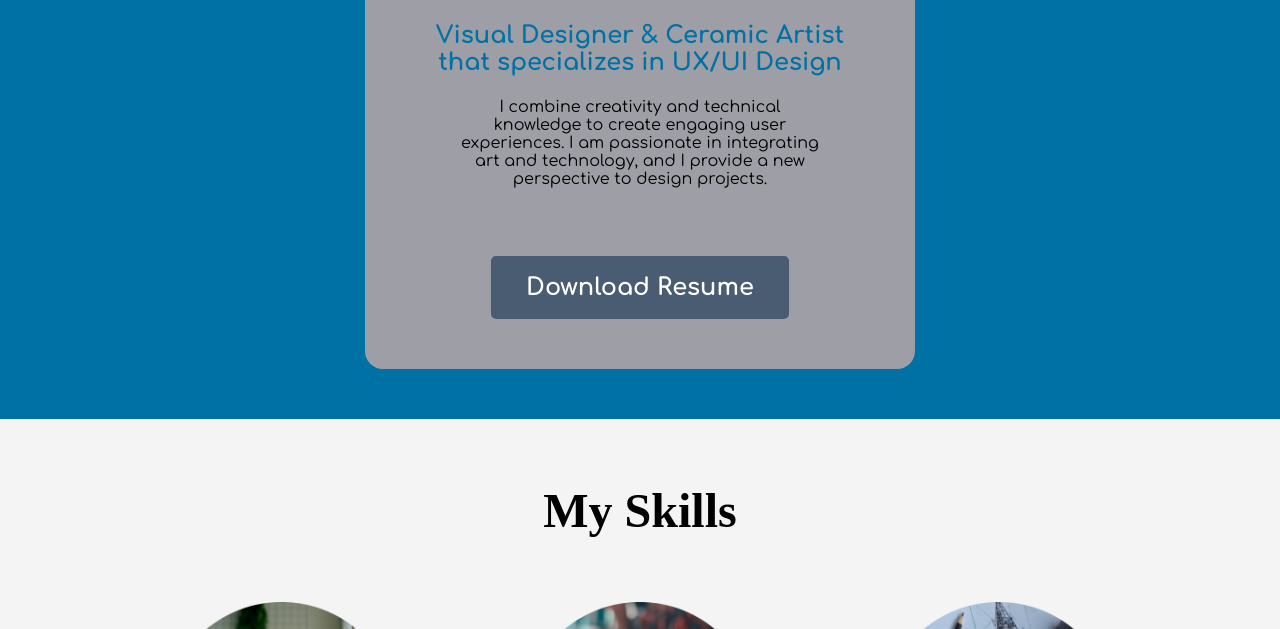
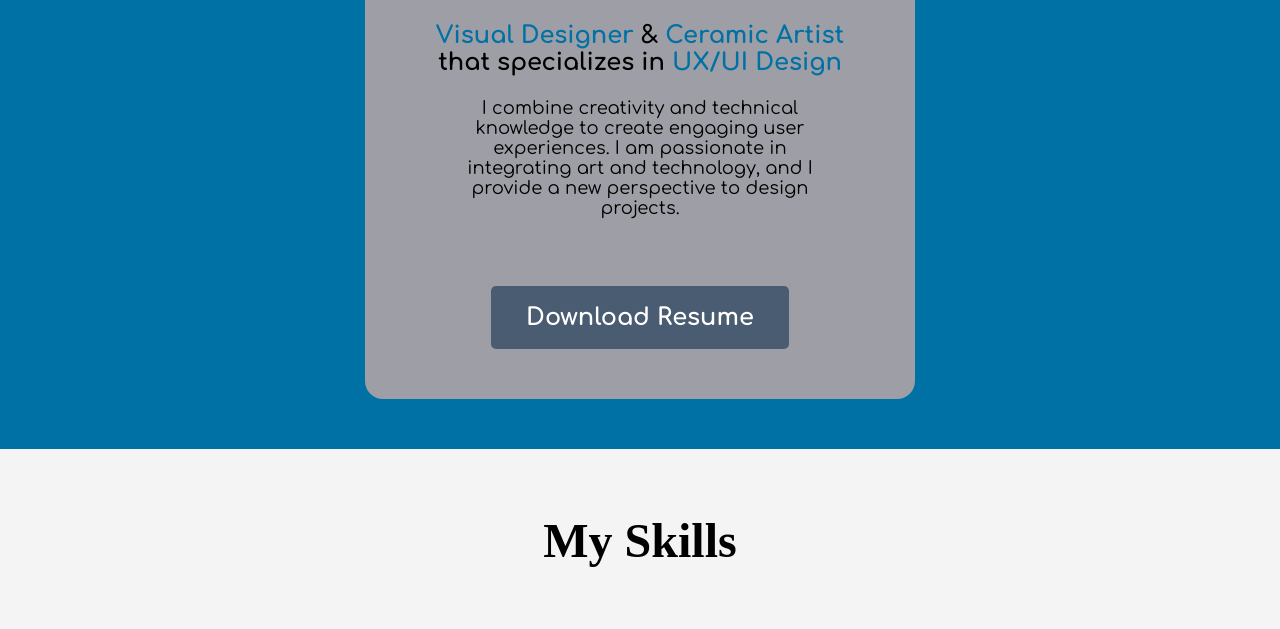
Before and after one commit to Spencerjohannes/UX_UI_HW18, a plain HTML site: page index.html in a window 1280 px wide. Shown: the part 712-1341 px from the top of the page. Drawn offline with Linux system fonts and the light colour scheme.

Commit message:
final results

```diff
--- a/css/styles.css
+++ b/css/styles.css
@@ -15,6 +15,14 @@ a {
     text-decoration: none;
     color: white;
 
+}
+
+p {
+    font-size: 18px;
+}
+
+span {
+    color: black;
 }
 
 body {
--- a/index.html
+++ b/index.html
@@ -35,7 +35,7 @@
         <div class="content">
             <img class="pictureMe" src="images/portait.png" alt="portait">
             <h1 class="portaitName">Spencer R. Johannes</h1>
-            <h2 class="jobTitle">Visual Designer & Ceramic Artist that specializes in UX/UI Design</h2>
+            <h2 class="jobTitle">Visual Designer <span>& </span>Ceramic Artist <span>that specializes in </span> UX/UI Design</h2>
             <p class="aboutSelf">I combine creativity and technical knowledge to create engaging user experiences. I am
                 passionate in integrating art and technology, and I provide a new perspective to design projects.</p>
             <button class="button">Download Resume</button>
@@ -95,12 +95,6 @@
                 <button class="button">View Project</button>
             </div>
         </div>
-        <!--  <div class="project-card">
-                <img class="casestudy" src="images/space_force_logo.png" alt="case study image">
-                <h2 class="mywork">United States Space Force Redesign</h2>
-                <p class="describtion">Improve the usability of the United States Space Force website with a redesign that includes updated user interface components and navigation.</p>
-                <button>View Project</button>
-            </div> -->
     </section>
 
     <footer class="bottomfooter">
```
